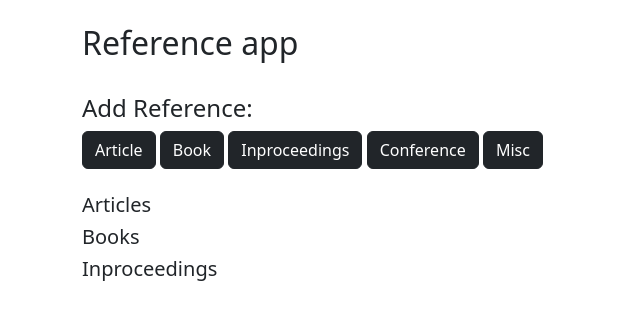
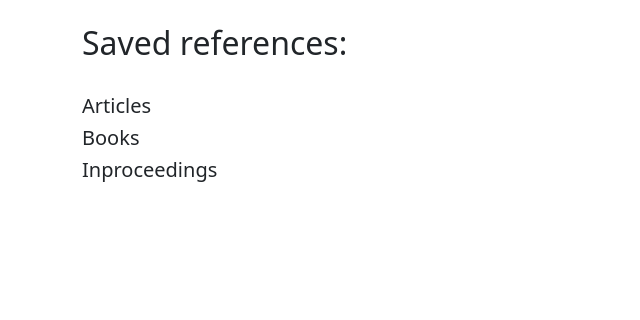
Before and after one commit to matimove/miniprojekti, a Flask app: template src/templates/index.html in a window 1280 px wide. Shown: the part 56-376 px from the top of the page, without its empty margins (0-640 px from the left). Run offline with Flask 3, Linux system fonts and the light colour scheme; the template is opened without the code that fills it, so the values that code supplies are empty.

Commit message:
Removed static buttons from frontpage and changed title

```diff
--- a/src/templates/index.html
+++ b/src/templates/index.html
@@ -6,7 +6,7 @@ Reference app
 
 {% block body %}
 </br>
-<h2>Reference app</h2></br>
+<h2>Saved references:</h2></br>
 
 <!-- Flash message for validation success -->
 
@@ -21,15 +21,6 @@ Reference app
     </div>
   {% endif %}
 {% endwith %}
-
-<h4>Add Reference:</h4>
-<div>
-  <a href="/add-article" class="btn btn-dark">Article</a>
-  <a href="/add-book" class="btn btn-dark">Book</a>
-  <a href="/add-inproceedings" class="btn btn-dark">Inproceedings</a>
-  <a href="/add-conference" class="btn btn-dark">Conference</a>
-  <a href="/add-misc" class="btn btn-dark">Misc</a>
-</div> </br>
 
 <h5>Articles</h5>
 
```
